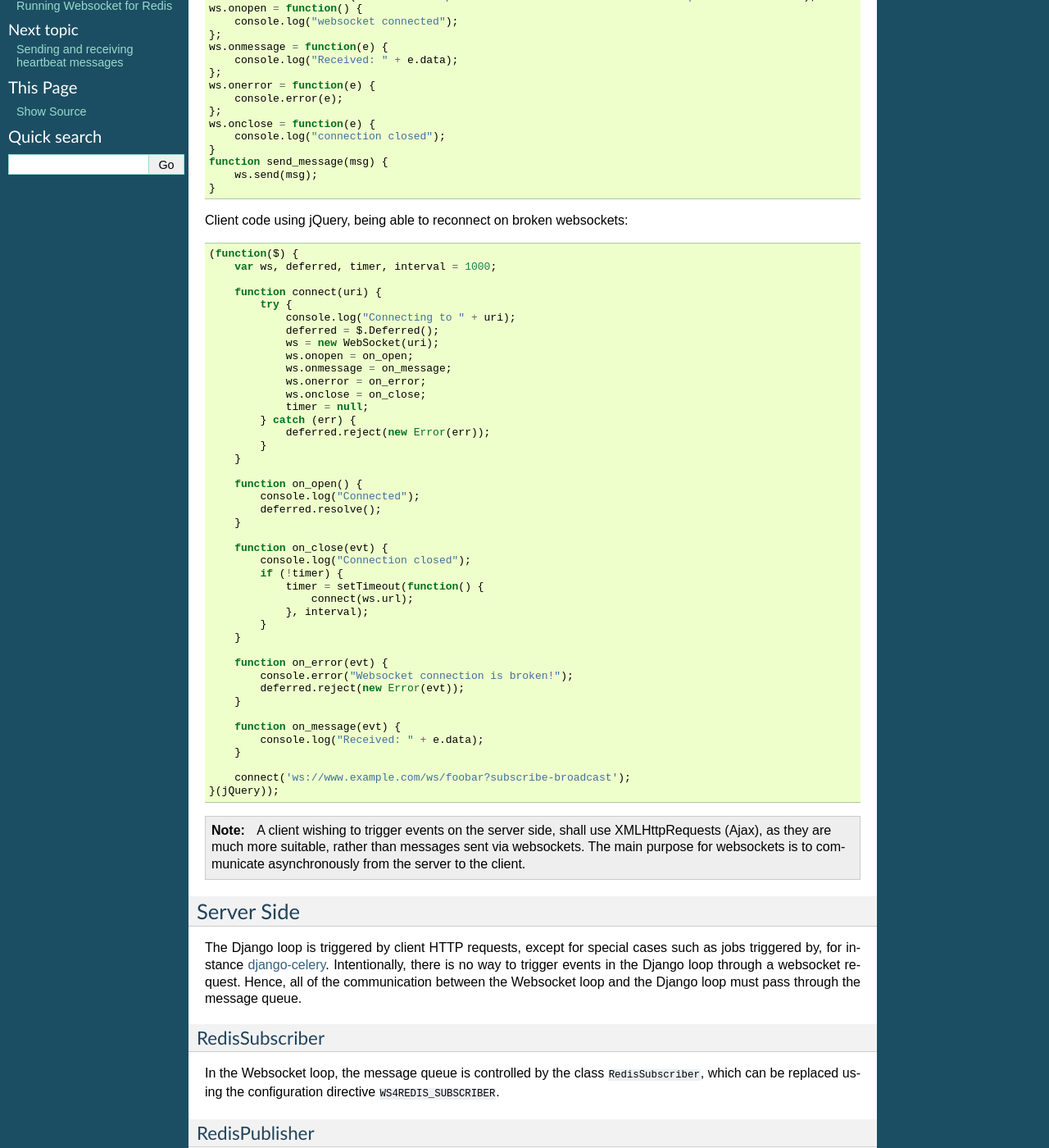
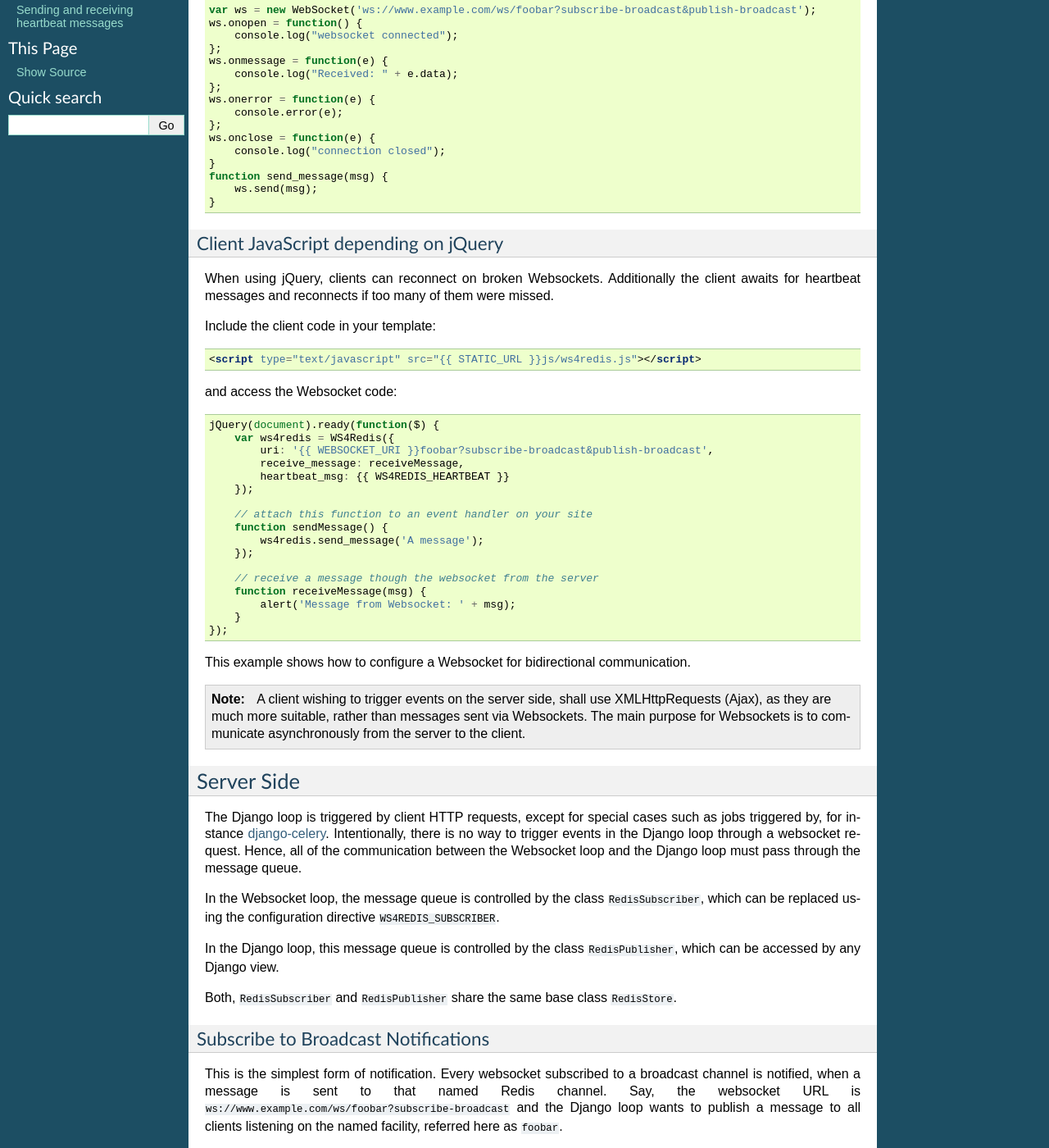
Before and after one commit to jrief/django-websocket-redis, a Sphinx documentation site: the page built from docs/usage.rst, in a window 1280 px wide and 1400 px high, scrolled down 480 px. Shown: the whole window at 82% size. Built offline with Sphinx 7.4.7, drawn with Linux system fonts in a browser that asks for light colours; some of the changed text lies outside the part shown.

Commit message:
Updated docs

```diff
--- a/docs/debugging.rst
+++ b/docs/debugging.rst
@@ -50,7 +50,7 @@
 Gives a list of all keys used in Redis. If a ``WS4REDIS_PREFIX`` is specified in ``settings.py``,
 this prefixing string can be used to limit the keys to those used by **Websocket for Redis**.
 
-If for instance you're interested into all messages available for broadcast, then invoke:
+If, for instance you're interested into all messages available for broadcast, then invoke:
 
 .. code-block:: guess
 
--- a/docs/usage.rst
+++ b/docs/usage.rst
@@ -20,7 +20,8 @@
 message. The latter is not that important for a websocket implementation, because it can be achieved
 otherwise, using the well known XMLHttpRequest (Ajax) methods.
 
-Minimal Javascript client:
+A minimal client in pure JavaScript
+-----------------------------------
 
 .. code-block:: javascript
 
@@ -41,58 +42,45 @@
 	    ws.send(msg);
 	}
 
-Client code using jQuery, being able to reconnect on broken websockets:
+Client JavaScript depending on jQuery
+-------------------------------------
+When using jQuery, clients can reconnect on broken Websockets. Additionally the client awaits for
+heartbeat messages and reconnects if too many of them were missed.
+
+Include the client code in your template:
+
+.. code-block:: html
+
+	<script type="text/javascript" src="{{ STATIC_URL }}js/ws4redis.js"></script>
+
+and access the Websocket code:
 
 .. code-block:: javascript
 
-	(function($) {
-	    var ws, deferred, timer, interval = 1000;
+	jQuery(document).ready(function($) {
+	    var ws4redis = WS4Redis({
+	        uri: '{{ WEBSOCKET_URI }}foobar?subscribe-broadcast&publish-broadcast',
+	        receive_message: receiveMessage,
+	        heartbeat_msg: {{ WS4REDIS_HEARTBEAT }}
+	    });
 
-	    function connect(uri) {
-	        try {
-	            console.log("Connecting to " + uri);
-	            deferred = $.Deferred();
-	            ws = new WebSocket(uri);
-	            ws.onopen = on_open;
-	            ws.onmessage = on_message;
-	            ws.onerror = on_error;
-	            ws.onclose = on_close;
-	            timer = null;
-	        } catch (err) {
-	            deferred.reject(new Error(err));
-	        }
+	    // attach this function to an event handler on your site
+	    function sendMessage() {
+	        ws4redis.send_message('A message');
+	    });
+
+	    // receive a message though the websocket from the server
+	    function receiveMessage(msg) {
+	        alert('Message from Websocket: ' + msg);
 	    }
+	});
 
-	    function on_open() {
-	        console.log("Connected");
-	        deferred.resolve();
-	    }
-
-	    function on_close(evt) {
-	        console.log("Connection closed");
-	        if (!timer) {
-	            timer = setTimeout(function() {
-	                connect(ws.url);
-	            }, interval);
-	        }
-	    }
-
-	    function on_error(evt) {
-	        console.error("Websocket connection is broken!");
-	        deferred.reject(new Error(evt));
-	    }
-
-	    function on_message(evt) {
-	        console.log("Received: " + e.data);
-	    }
-
-	    connect('ws://www.example.com/ws/foobar?subscribe-broadcast');
-	}(jQuery));
-
+This example shows how to configure a Websocket for bidirectional communication.
 
 .. note:: A client wishing to trigger events on the server side, shall use XMLHttpRequests (Ajax),
-          as they are much more suitable, rather than messages sent via websockets. The main purpose
-          for websockets is to communicate asynchronously from the server to the client.
+          as they are much more suitable, rather than messages sent via Websockets. The main purpose
+          for Websockets is to communicate asynchronously from the server to the client.
+
 
 Server Side
 ===========
@@ -177,6 +165,10 @@
 In this context the the magic item ``SELF`` refers to all the groups, the current logged in user
 belongs to.
 
+.. note::  This feature uses a signal handler in the Django loop, which determines the groups a user
+           belongs to. This list of groups then is persisted inside a session variable to avoid
+           having the Websocket loop to access the database.
+
 
 Subscribe to Session Notification
 ---------------------------------
```
Also changed, not shown: docs/changelog.rst (+14 -2 lines), docs/installation.rst (+23 -9 lines).
